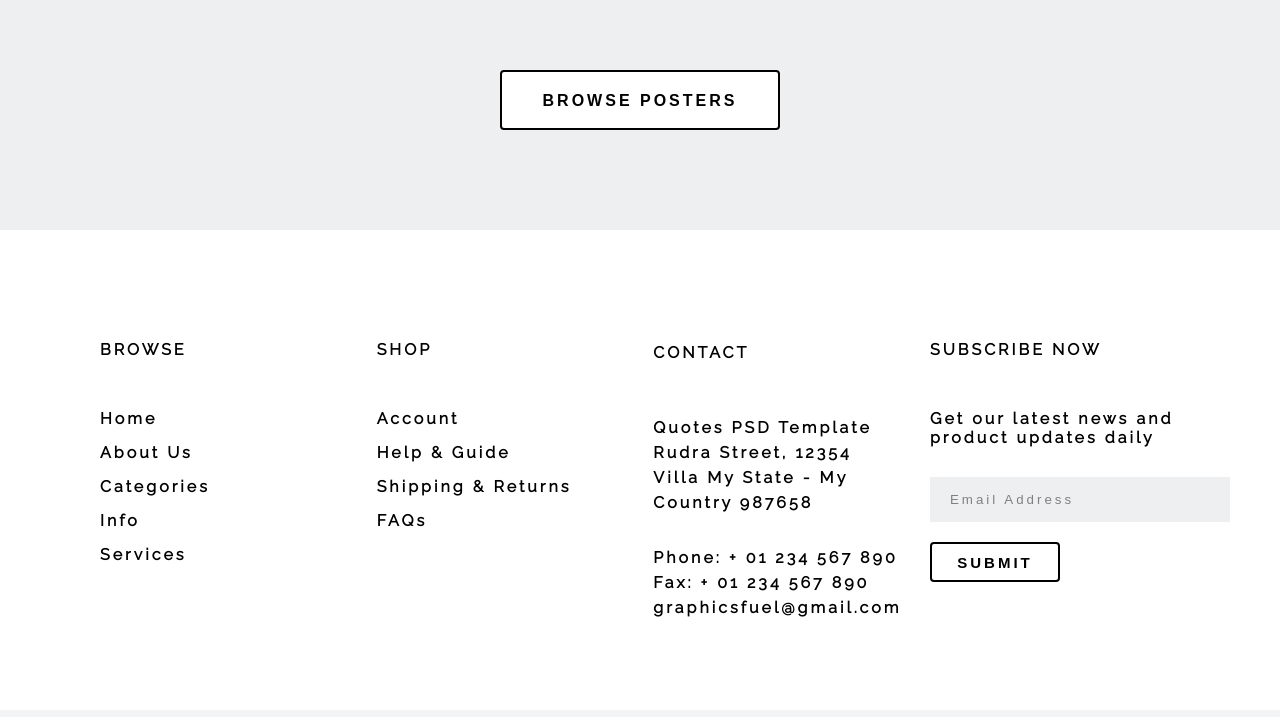
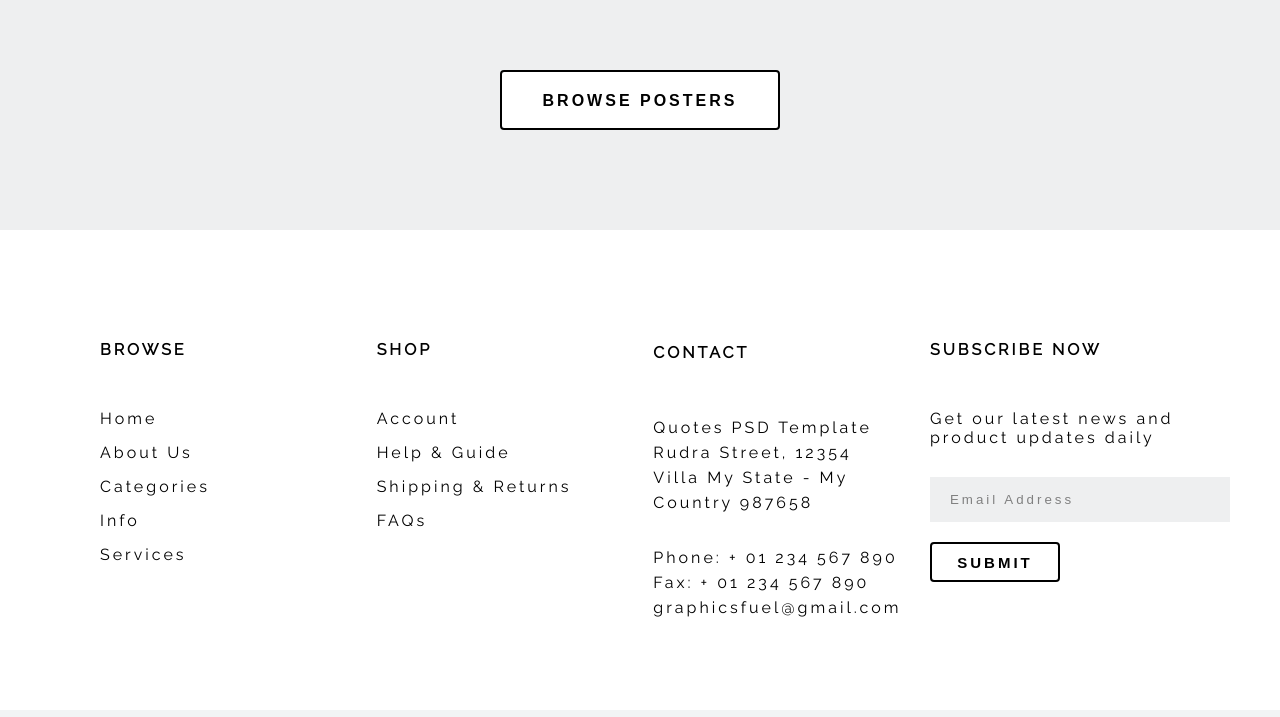
Before and after one commit to Dimitri-F/mock-upIntegration, a website: page index.html in a window 1280 px wide. Shown: the part 5546-6263 px from the top of the page. Drawn offline with Linux system fonts and the light colour scheme.

Commit message:
projet finalisé

```diff
--- a/scss/_mixins.scss
+++ b/scss/_mixins.scss
@@ -1,3 +1,4 @@
+//Pour positionner un element en "absolute"
 @mixin position-abs($top, $right, $bottom, $left, $x, $y) {
     position: absolute;
     top: $top;
@@ -7,6 +8,7 @@
     transform: translate($x, $y);
 }
 
+//Pour déterminer la taille d'un élément
 @mixin taille-elt($width, $height) {
     width: $width;
     height: $height;
--- a/scss/style.scss
+++ b/scss/style.scss
@@ -320,7 +320,6 @@ main {
 
 .contact {
     @extend %flex-row;
-    font-weight: bold;
     letter-spacing: $ecart-lettre
 }
 
```
Also changed, not shown: css/style.css, 1 other file.
